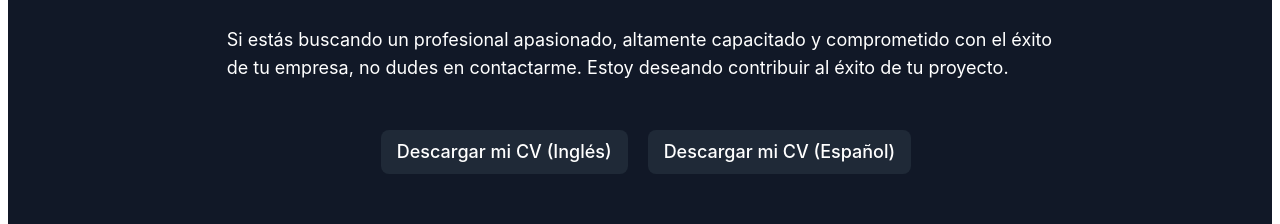
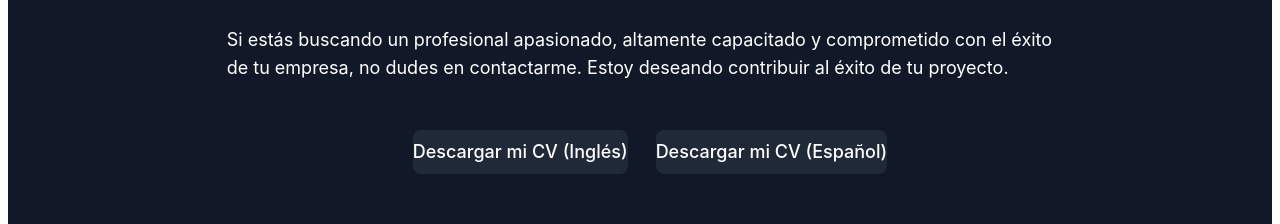
Before and after one commit to walterporta/portfoliowp, a React (Vite) app: page / in a window 1280 px wide. Shown: the part 1380-1604 px from the top of the page. Built offline with nearby package versions, Linux system fonts and the light colour scheme.

Commit message:
botton cv

```diff
--- a/src/components/About.jsx
+++ b/src/components/About.jsx
@@ -37,7 +37,7 @@ const About = () => {
           href="https://drive.google.com/file/d/17pGeiRA535DKCVIcvlv7xxVXKihNo_jq/view?usp=share_link"
           target="_blank"
           rel="noopener noreferrer"
-          className="bg-gray-800 hover:text-cyan-500 text-white px-4 py-2 rounded-lg text-sm md:text-lg mx-3"
+          className="bg-gray-800 hover:text-cyan-500 text-white py-2 rounded-lg text-sm md:text-lg mx-5"
         >
           Descargar mi CV (Inglés)
         </a>
@@ -46,7 +46,7 @@ const About = () => {
           href="https://drive.google.com/file/d/1D9Vv69mRuarWmYV3gjxYX4p8PvuvlqBD/view?usp=share_link"
           target="_blank"
           rel="noopener noreferrer"
-          className="bg-gray-800 hover:text-cyan-500 text-white px-4 py-2 rounded-lg text-sm md:text-lg"
+          className="bg-gray-800 hover:text-cyan-500 text-white py-2 rounded-lg text-sm md:text-lg mx-5"
         >
           Descargar mi CV (Español)
         </a>
```
